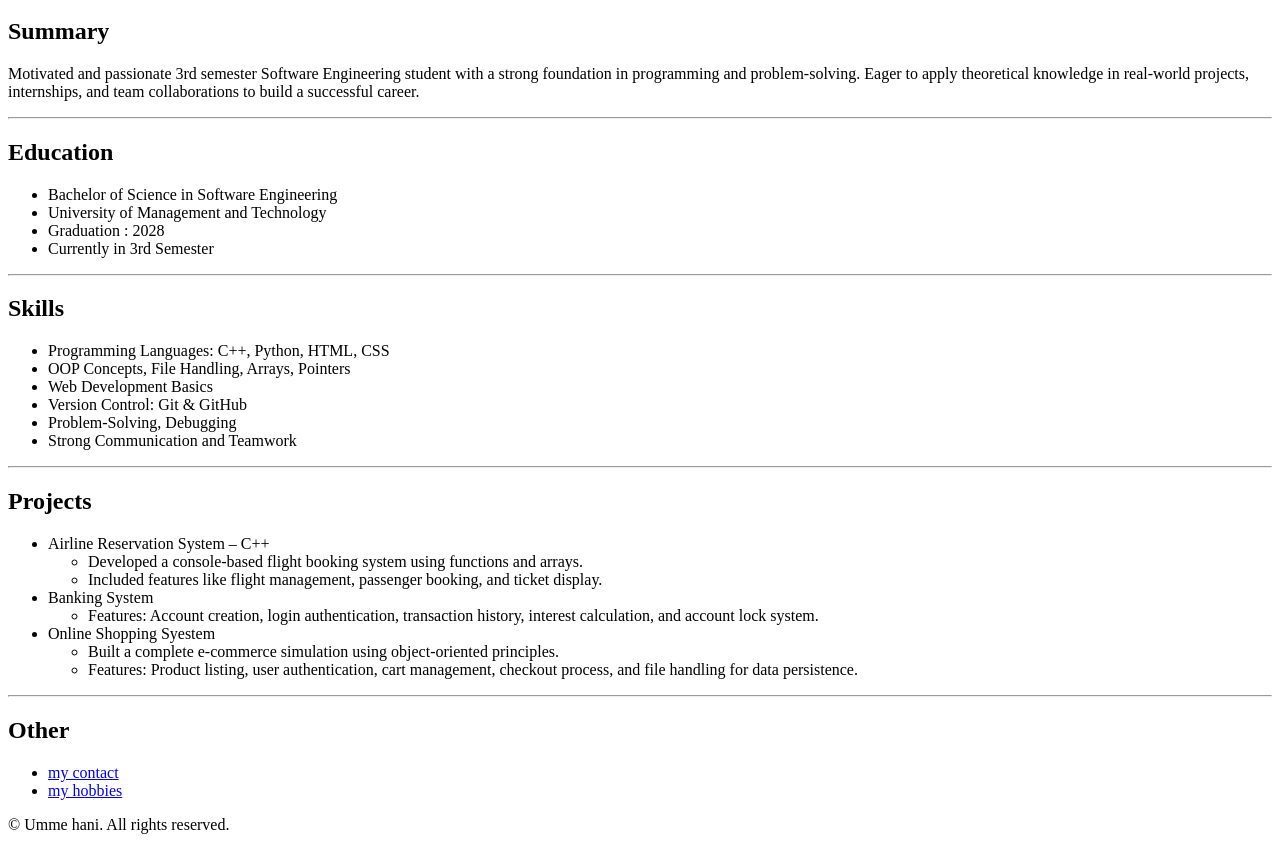
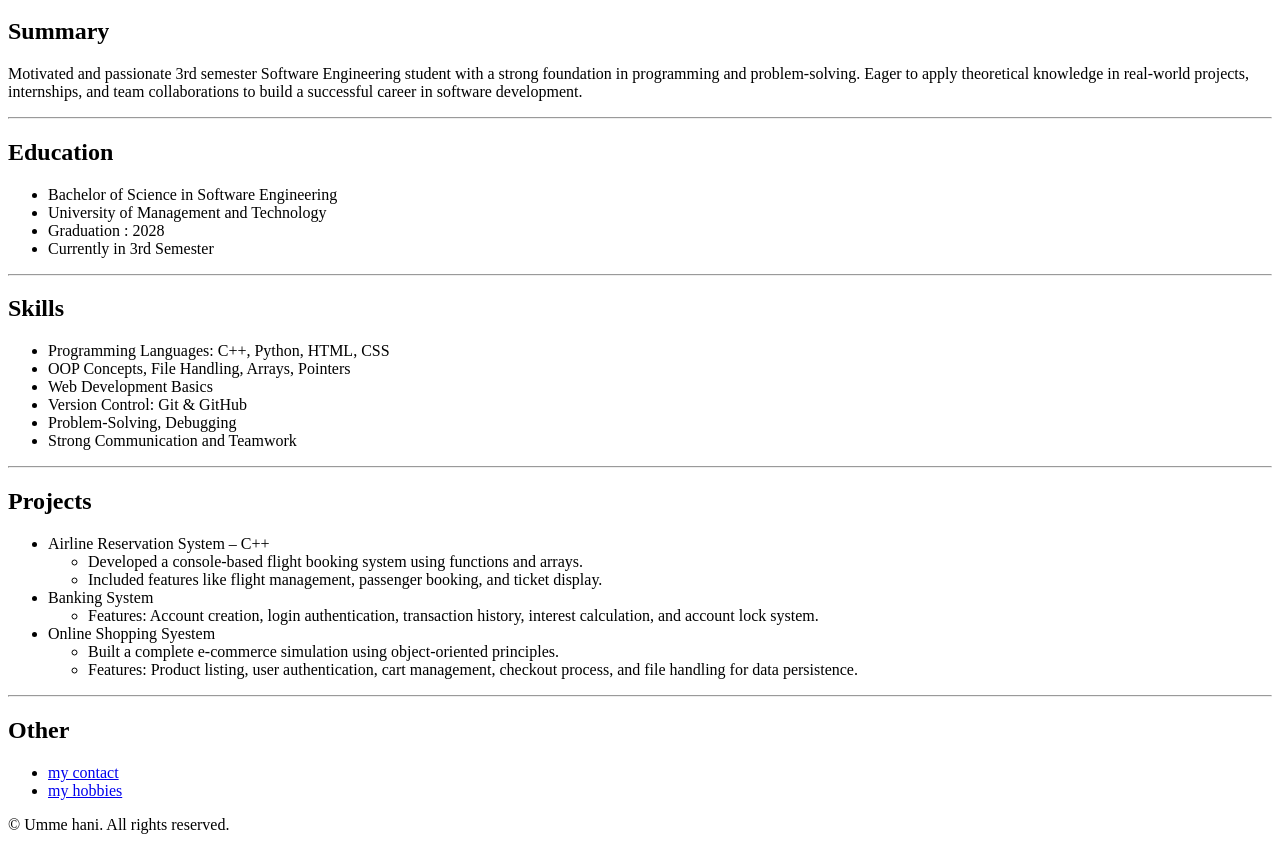
Before and after one commit to HANI-29/html-CV, a plain HTML site: page index.html in a window 1280 px wide. Shown: the part 100-950 px from the top of the page. Drawn offline with Linux system fonts and the light colour scheme.

Commit message:
Update index.html

```diff
--- a/index.html
+++ b/index.html
@@ -11,7 +11,7 @@
     <p>Motivated and passionate 3rd semester Software Engineering student with
          a strong foundation in programming and problem-solving. Eager to apply
          theoretical knowledge in real-world projects, internships, and team
-         collaborations to build a successful career.
+         collaborations to build a successful career in software development.
     </p>
     <hr/>
     <h2>Education</h2>
```
